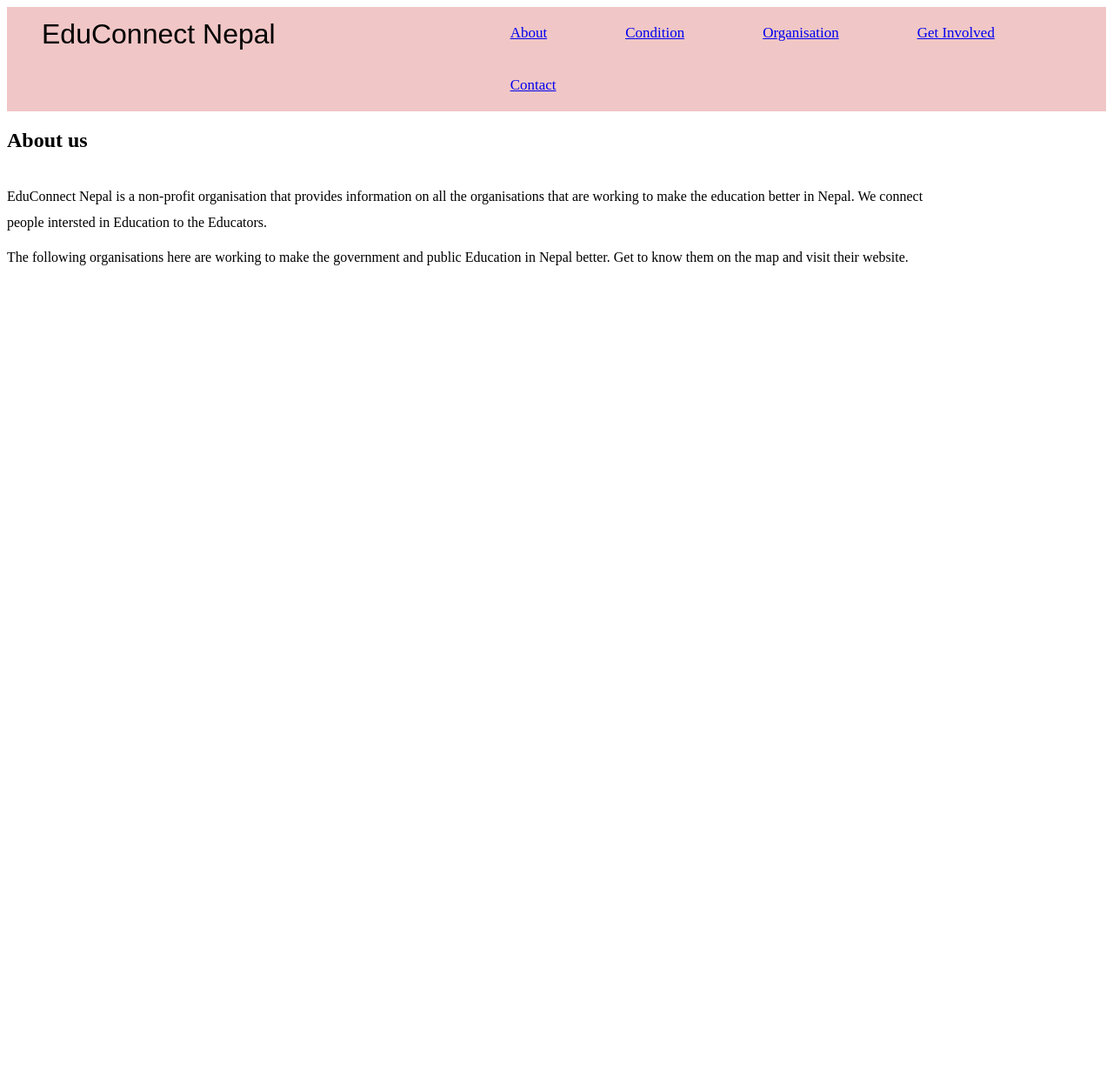
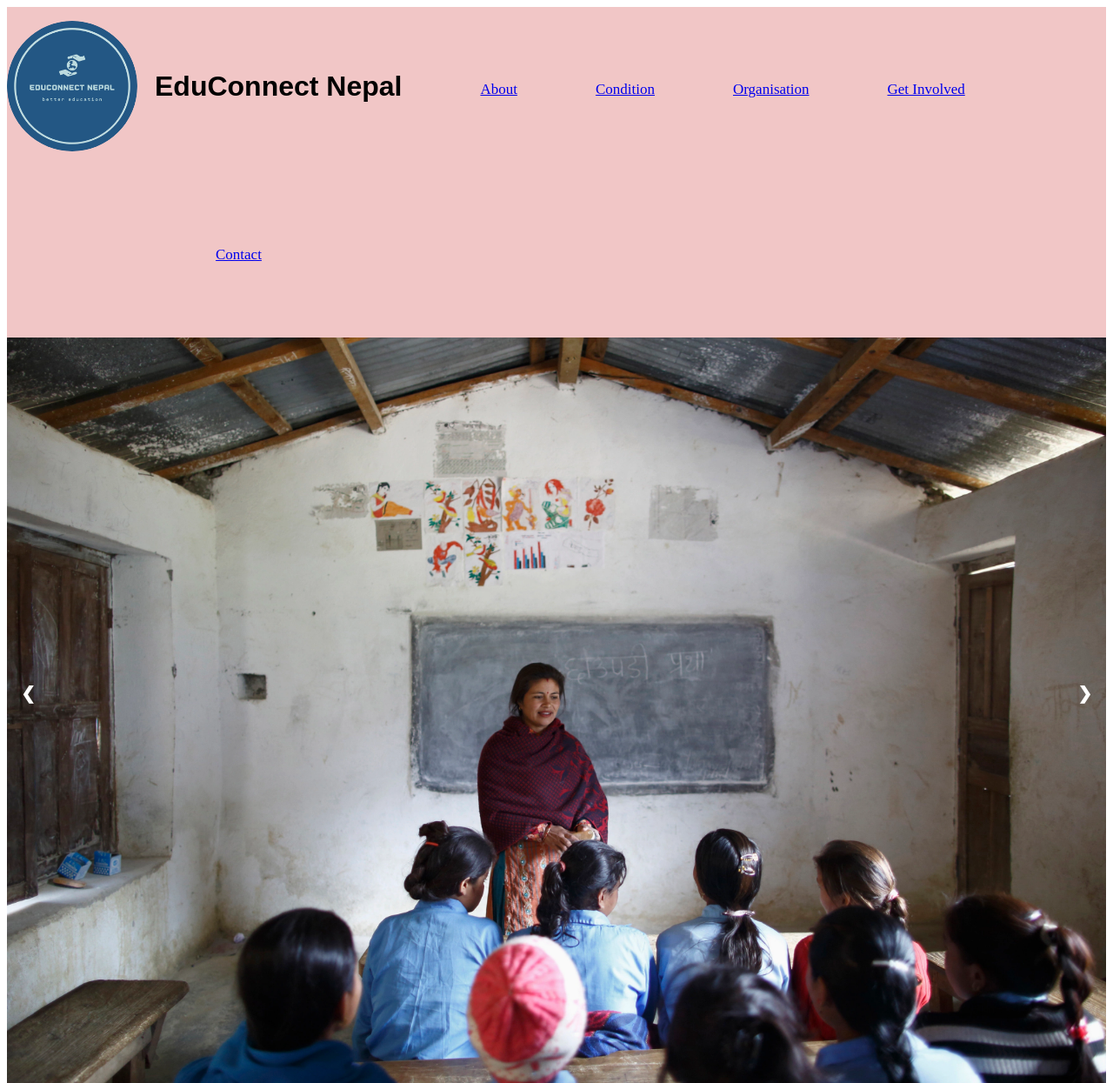
Before and after one commit to arjunbk03/Educonnect-Nepal, a plain HTML site: page index.html in a window 1280 px wide. Shown: the top 1245 px of the page at 87% size. Before the commit the page ends 800 px from the top, so only its background shows below. Drawn offline with Linux system fonts and the light colour scheme; some packages are replaced by stand-ins of ours.

Commit message:
added nav bars, map integration with API

```diff
--- a/index.html
+++ b/index.html
@@ -9,27 +9,66 @@
 </head>
 <body>
   <ul>
+    <li>
+      <p>
+        <img src="/img/loogo.png" alt="Logo" id="logo">
+      </p>
+    </li>
     <p><font face="Arial" color="black" size="6">EduConnect Nepal</font></p>
     <li><a href='#About'>About</a></li>
     <li><a href='#Condition'> Condition</a></li>
     <li id="orgButton"><a href='#Organisation'>Organisation</a></li>
-        <li><a href='#Get Involved'>Get Involved </a></li>
+    <li><a href='#Get-Involved'>Get Involved </a></li>
     <li><a href='#Contact'>Contact </a></li>
   </ul>
-    <section id ="About">
-      <h1 id="about">About us </h2>
-        <p>EduConnect Nepal is a non-profit organisation that provides information on all the organisations that are working to make the
-          education better in Nepal. We connect people intersted in Education to the Educators.
-        </p>
+
+  <!--Put slideshow of images on the homepage-->
+    <div class="slideshow-container">
+      <div class="slide fade">
+        <img src="/img/rural.webp" style="width:100%">
+      </div>
+      <div class="slide fade">
+        <img src="/img/edu.jpeg" style="width:100%">
+      </div>
+      <div class="slide fade">
+        <img src="/img/EduConnectNepal.jpeg" style="width:100%">
+      </div>
+
+      <!-- Next and previous buttons -->
+      <a class="prev" onclick="plusSlides(-1)">&#10094;</a>
+      <a class="next" onclick="plusSlides(1)">&#10095;</a>
+    </div>
+
+
+
+  <!--Now this is all the navigation bar in details-->
+  <section id="About">
+    <h2>About</h2>
+    <p>EduConnect Nepal is a non-profit organisation that provides information on all the organisations that are working to make the education better in Nepal. We connect people interested in Education to the Educators.</p>
+  </section>
+
+  <section id="Condition">
+    <h2>Condition</h2>
+    <p>Education in Nepal </p>
   </section>
 
   <section id="Organisation">
-      <h2 id="orgHeader">Our Organisations</h2>  <!-- Added an id here -->
-      <!-- Information about organisations... -->
-      The following organisations here are working to make the government and public Education in Nepal better. Get to know them on the map
-      and visit their website.
+    <h2>Organisation</h2>
+    <p>The following organisations here are working to make the government and public Education in Nepal better. Get to know them on the map
+    and visit their website. Below the map, you can also find a list of organisation with their email, address, and logo.</p>
     <div id="map"></div>
   </section>
+
+  <section id="Get-Involved">
+    <h2>Get Involved</h2>
+    <p>All the oppurtunities across these organisations</p>
+  </section>
+
+  <section id="Contact">
+    <h2>Contact</h2>
+    <p>arjunbk@skidmore.edu</p>
+  </section>
+
   <script src="index.js"></script>
   <script async defer src="https://maps.googleapis.com/maps/api/js?key=AIzaSyDZ2CBXxOhr5SEujlXQrhCcZ9jsI7RS6Tg&callback=initMap"></script>
 </body>
--- a/index.js
+++ b/index.js
@@ -1,3 +1,27 @@
+//for the homepage image slideshow
+var slideIndex = 1;
+showSlides(slideIndex);
+
+function plusSlides(n) {
+  showSlides(slideIndex += n);
+}
+
+function showSlides(n) {
+  var i;
+  var slides = document.getElementsByClassName("slide");
+
+  if (n > slides.length) {slideIndex = 1}
+  if (n < 1) {slideIndex = slides.length}
+
+  for (i = 0; i < slides.length; i++) {
+      slides[i].style.display = "none";
+  }
+
+  slides[slideIndex-1].style.display = "block";
+}
+
+
+//this is for the Map
 let map;
 const nepal = { lat: 28.3949, lng: 84.1240 };
 
--- a/style.css
+++ b/style.css
@@ -1,23 +1,31 @@
+/*For the logo*/
+#logo {
+    width: 150px;
+    height: 150px;
+    border-radius:50%
+}
+
 /* For Educonnect Nepal: */
 p {
     float:left;
-    margin-right: 200px;
-    line-height: 30px;
+    margin-right: 20px;
+    line-height: 150px;
+    font-weight:bold;
 }
 
 /* For the nav bars */
 ul {
     list-style-type: none;
     margin: 0;
-    padding: 4;
+    padding:0px;
     overflow: hidden;
     background-color: #f1c6c6;
+    line-height: 150px;
 }
 li {
     float:left;
 }
 li a {
-    display: block;
     display: inline-block;
     font-size: 17px;
     padding:20px;
@@ -28,6 +36,55 @@ li a {
 li a:hover {
     background-color: #c9f2b1;
 }
+
+/* Now the Slideshow */
+.slideshow-container {
+    max-width: 0x;
+    position: relative;
+    margin: auto;
+  }
+
+  /* Hide the images by default */
+  .slide {
+    width: 100%;
+    height:auto;
+  }
+
+  /* Style the navigation buttons */
+ /* Previous & next buttons */
+.prev, .next {
+    cursor: pointer;
+    position: absolute;
+    top: 50%;  /* Position the buttons in the middle vertically */
+    width: auto;
+    padding: 16px;
+    margin-top: -50px;  /* Offset the button vertically */
+    color: white;
+    font-weight: bold;
+    font-size: 20px;
+    transition: 0.6s ease;
+    border-radius: 0 3px 3px 0;
+    user-select: none;
+  }
+
+  /* Position the "next button" to the right */
+  .next {
+    right: 0;
+    border-radius: 3px 0 0 3px;
+  }
+
+  /* Position the "previous button" to the left */
+  .prev {
+    left: 0;
+    border-radius: 3px 0 0 3px;
+  }
+
+  /* On hover, add a black background color with a little bit see-through */
+  .prev:hover, .next:hover {
+    background-color: rgba(0,0,0,0.8);
+  }
+
+
 /* For the map on the front page */
 #mapSection {
     width: 80%;
```
Also changed, not shown: img/EduConnectNepal.jpeg (added), img/edu.jpeg (added), img/logo.PNG (added), img/loogo.png (added), 2 other files. Lines whose indentation alone changed are shown as unchanged.
